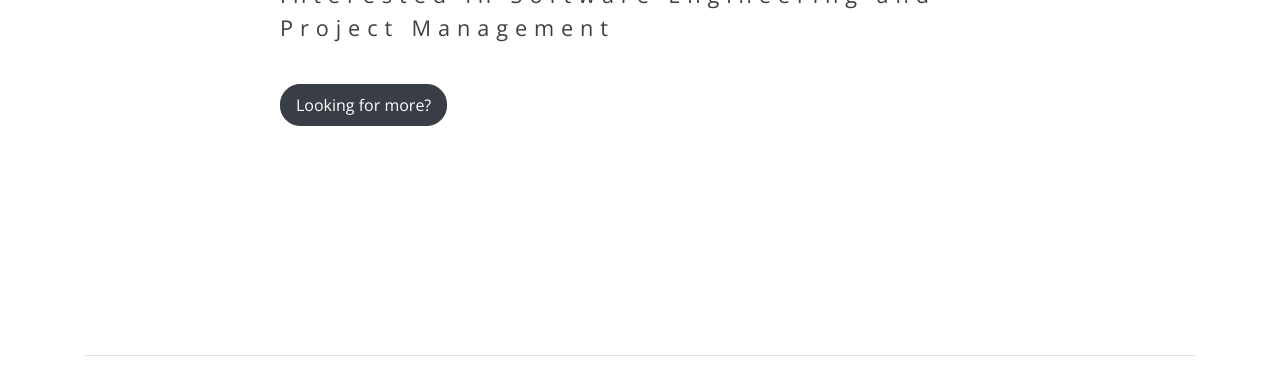
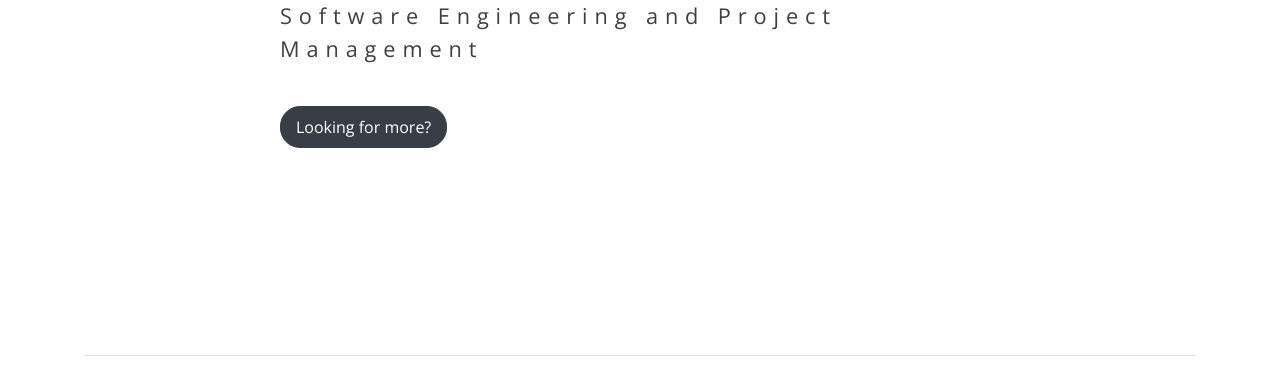
Before and after one commit to ntuuro/ntuuro.github.io, a plain HTML site: page index.html in a window 1280 px wide. Shown: the part 365-730 px from the top of the page. Drawn offline with nearby package versions, Linux system fonts and the light colour scheme; a web font is replaced by a local one.

Commit message:
Update index.html

```diff
--- a/index.html
+++ b/index.html
@@ -21,7 +21,8 @@
                 <span class="up">Hi!</span>
                 <span class="down">I am Elie</span>
             </h1>
-            <p class="header-subtitle">Interested in Software Engineering and Project Management</p>
+	    <p class="header-subtitle">Interested in</p>
+            <p class="header-subtitle">Software Engineering and Project Management</p>
 
             <a class="btn btn-secondary" href="https://github.com/ntuuro" target="_blank"> Looking for more?</a>
         </div>
```
